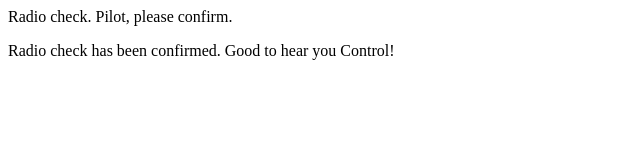
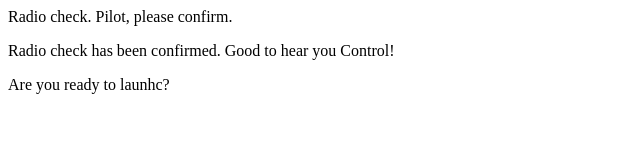
Before and after one commit to mrvnr24/communication-log, a plain HTML site: page index.html in a window 1280 px wide. Shown: the whole page, without its empty margins (0-640 px from the left). Drawn offline with Linux system fonts and the light colour scheme.

Commit message:
Added third line to log.

```diff
--- a/index.html
+++ b/index.html
@@ -2,5 +2,6 @@
 <body>
    <p>Radio check. Pilot, please confirm.</p>
    <p>Radio check has been confirmed. Good to hear you Control!</p>
+   <p>Are you ready to launhc?</p>
 </body>
 </html>
```
